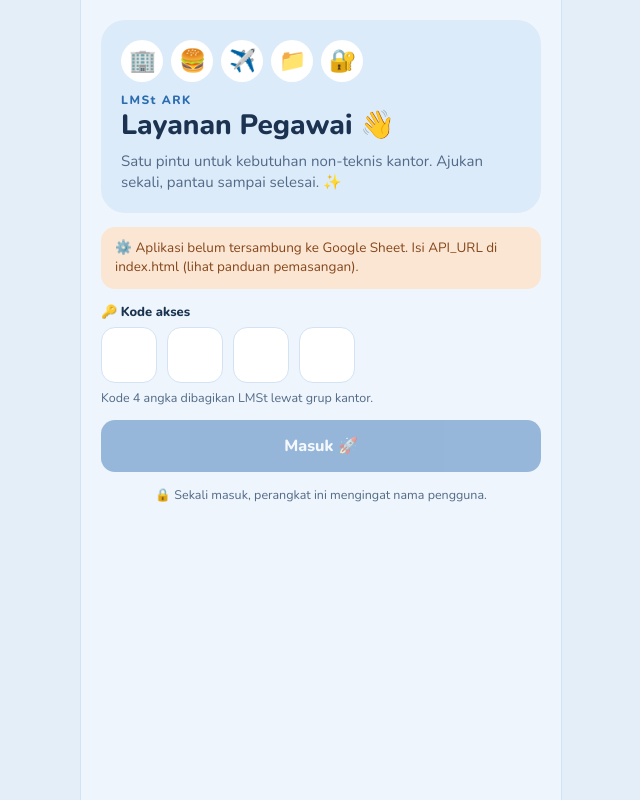
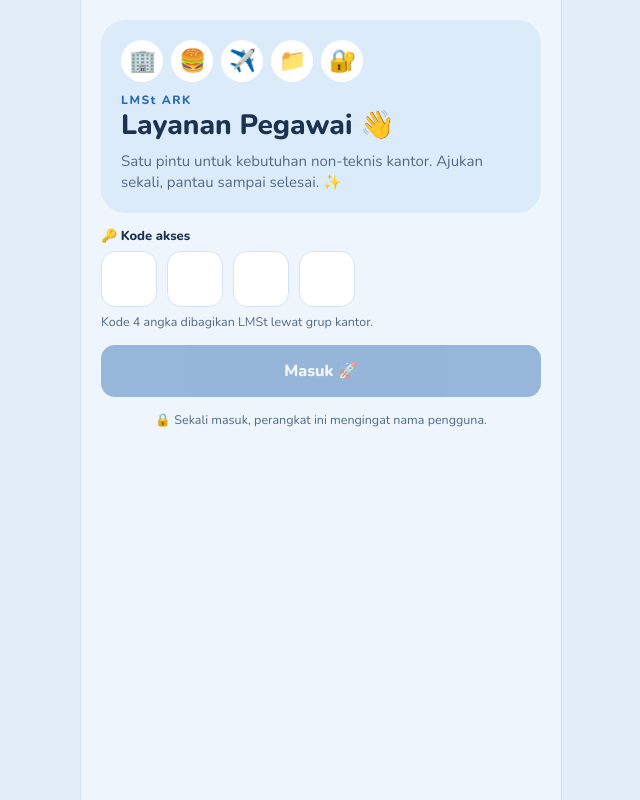
Before and after one commit to niesyaputri/Layananlmst, a plain HTML site: page index.html in a window 1280 px wide. Shown: the whole page, without its empty margins (319-959 px from the left). Drawn offline with nearby package versions, Linux system fonts and the light colour scheme.

Commit message:
Update index.html

```diff
--- a/index.html
+++ b/index.html
@@ -137,7 +137,7 @@ textarea.inp{resize:vertical;min-height:84px}
 <script>
 /* ============ PENGATURAN ============
    Tempel URL Web app Google Apps Script di antara tanda kutip (lihat panduan pemasangan). */
-const API_URL = '';
+const API_URL = 'https://script.google.com/macros/s/AKfycbxfCXWDbbzCnmwQvurpdBvNLssmtFfqdiAt9me-n2rZ6CQHkBXsc_3oEmabPEgAMHH7dw/exec';
 
 /* ============ UTIL ============ */
 const STATUS = {
```
